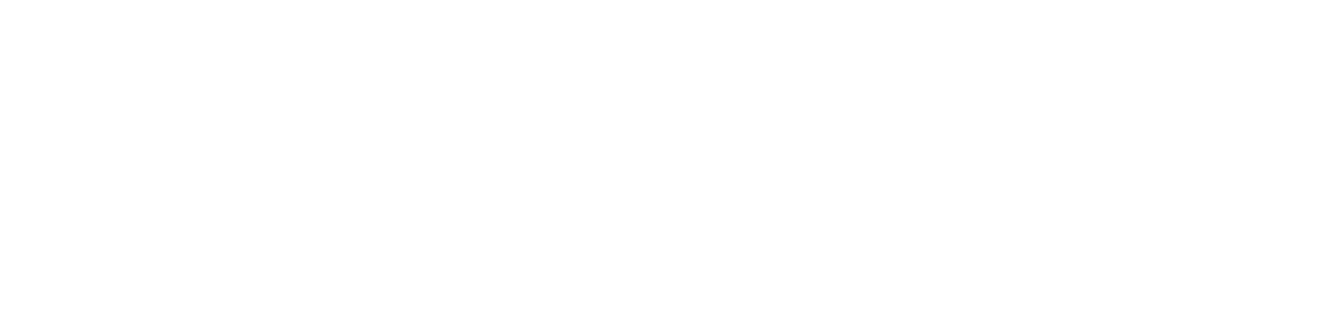
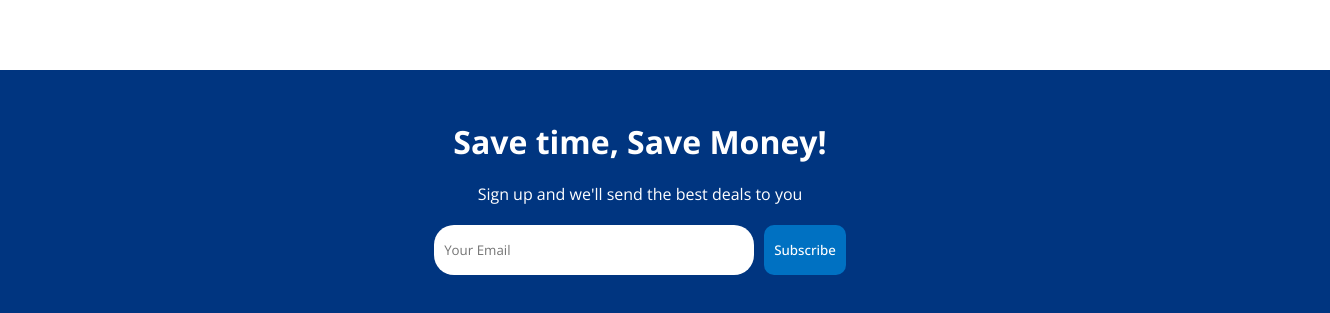
Before and after one commit to Bishal1998/react_booking, a React (Create React App) app: page / in a window 1280 px wide. Shown: the part 1469-1782 px from the top of the page, 1330 px wide, since content can reach past the window. Before the commit the page ends 1459 px from the top, so only its background shows below. Built offline with nearby package versions, Linux system fonts and the light colour scheme.

Commit message:
MailList Comp

```diff
--- /dev/null
+++ b/src/components/mailList/MailList.css
@@ -0,0 +1,31 @@
+.mail {
+    width: 100%;
+    margin-top: 50px;
+    background-color: #003580;
+    color: white;
+    display: flex;
+    flex-direction: column;
+    align-items: center;
+    gap: 20px;
+    padding: 50px;
+}
+
+.mailInputContainer>input {
+    width: 300px;
+    height: 30px;
+    padding: 10px;
+    border: none;
+    margin-right: 10px;
+    border-radius: 20px;
+}
+
+.mailInputContainer>button {
+    height: 50px;
+    background-color: #0071c2;
+    color: white;
+    font-weight: 500;
+    border: none;
+    border-radius: 10px;
+    cursor: pointer;
+    padding: 0 10px;
+}
--- /dev/null
+++ b/src/components/mailList/MailList.jsx
@@ -0,0 +1,17 @@
+import './MailList.css';
+
+const MailList = () => {
+    return (
+        <div className="mail">
+            <h1 className="mailTitle">Save time, Save Money!</h1>
+            <span className="mailDesc">Sign up and we'll send the best deals to you</span>
+            <div className="mailInputContainer">
+                <input type="text"
+                    placeholder='Your Email' />
+                <button>Subscribe</button>
+            </div>
+        </div>
+    )
+}
+
+export default MailList;
--- a/src/pages/home/Home.jsx
+++ b/src/pages/home/Home.jsx
@@ -1,6 +1,7 @@
 import Featured from '../../components/featured/Featured';
 import GuestLove from '../../components/guestLove/GuestLove';
 import Header from '../../components/header/Header';
+import MailList from '../../components/mailList/MailList';
 import Navbar from '../../components/navbar/Navbar';
 import PropertyList from '../../components/propertyList/PropertyList';
 import './Home.css';
@@ -16,6 +17,7 @@
                 <PropertyList />
                 <h1 className="homeTitle">Home Guests Love</h1>
                 <GuestLove />
+                <MailList />
             </div>
         </>
     )
```
